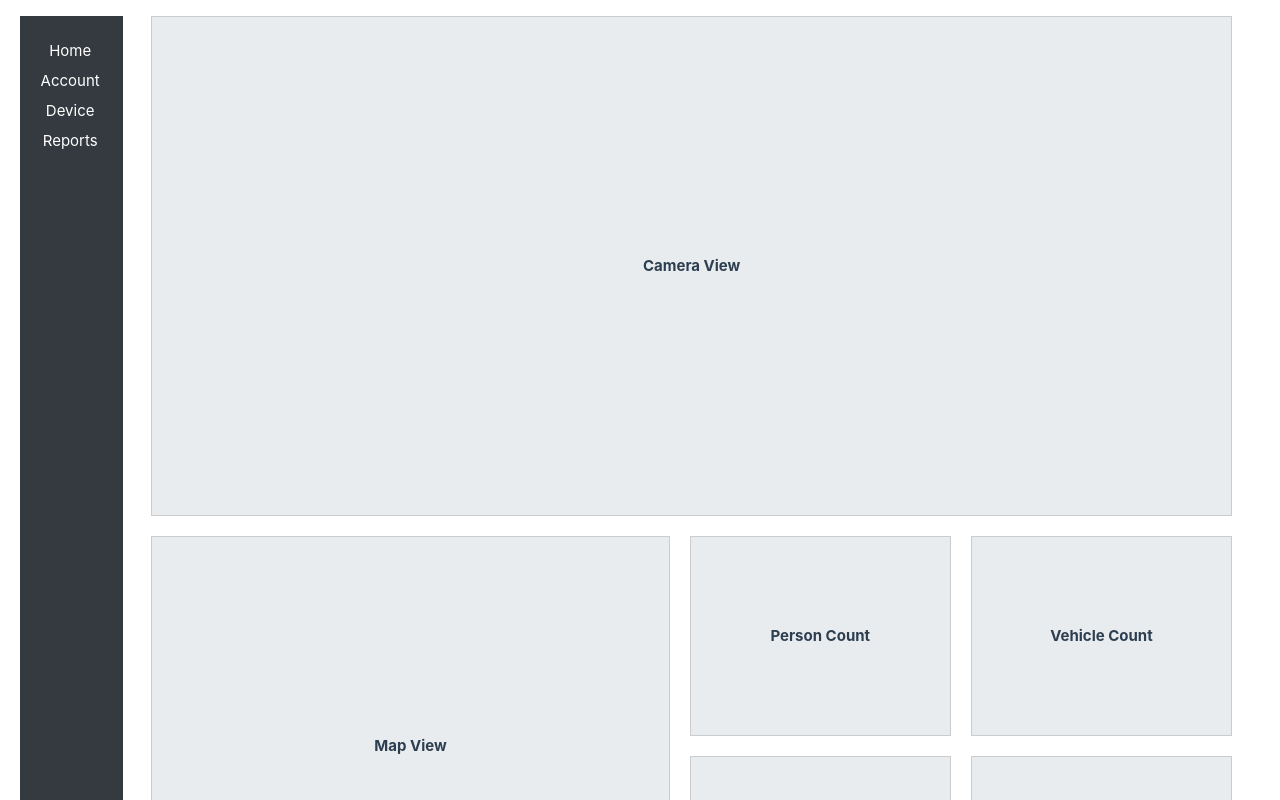
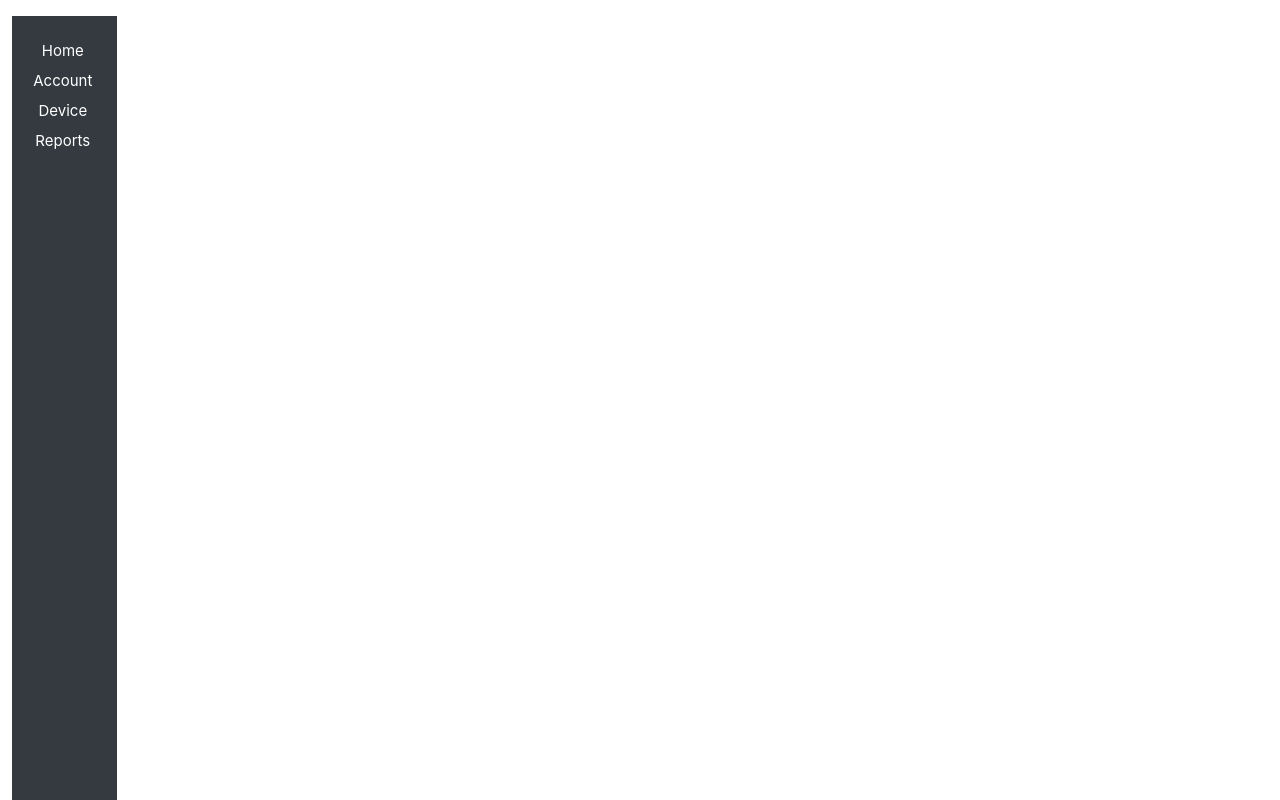
Before and after one commit to VoTanTai-dp/smart-portal, a Vue app in the folder frontend/: page / in a window 1280 px wide. Shown: the top 800 px of the page. Built offline with nearby package versions, Linux system fonts and the light colour scheme; the HTML template or start-up script is replaced by a standard one; a web font is replaced by a local one.

Commit message:
Update navigationBar.vue

```diff
--- a/frontend/src/layouts/navigationBar.vue
+++ b/frontend/src/layouts/navigationBar.vue
@@ -3,9 +3,6 @@
 </script>
 
 <template>
-    <div class="full-width-container">
-        <div class="row">
-            <!-- Sidebar -->
     <div class="col-1 sidebar">
         <nav>
             <RouterLink
@@ -21,13 +18,6 @@
                 style="text-decoration: none; color: white; display:flex; justify-content: center; align-items: center;"
                 class="nav" to="/Reports">Reports</RouterLink>
         </nav>
-            </div>
-
-            <!-- Main content -->
-            <div class="col-sm col-11 content">
-                <RouterView />
-            </div>
-        </div>
     </div>
 </template>
 
```
Lines whose indentation alone changed are shown as unchanged.
